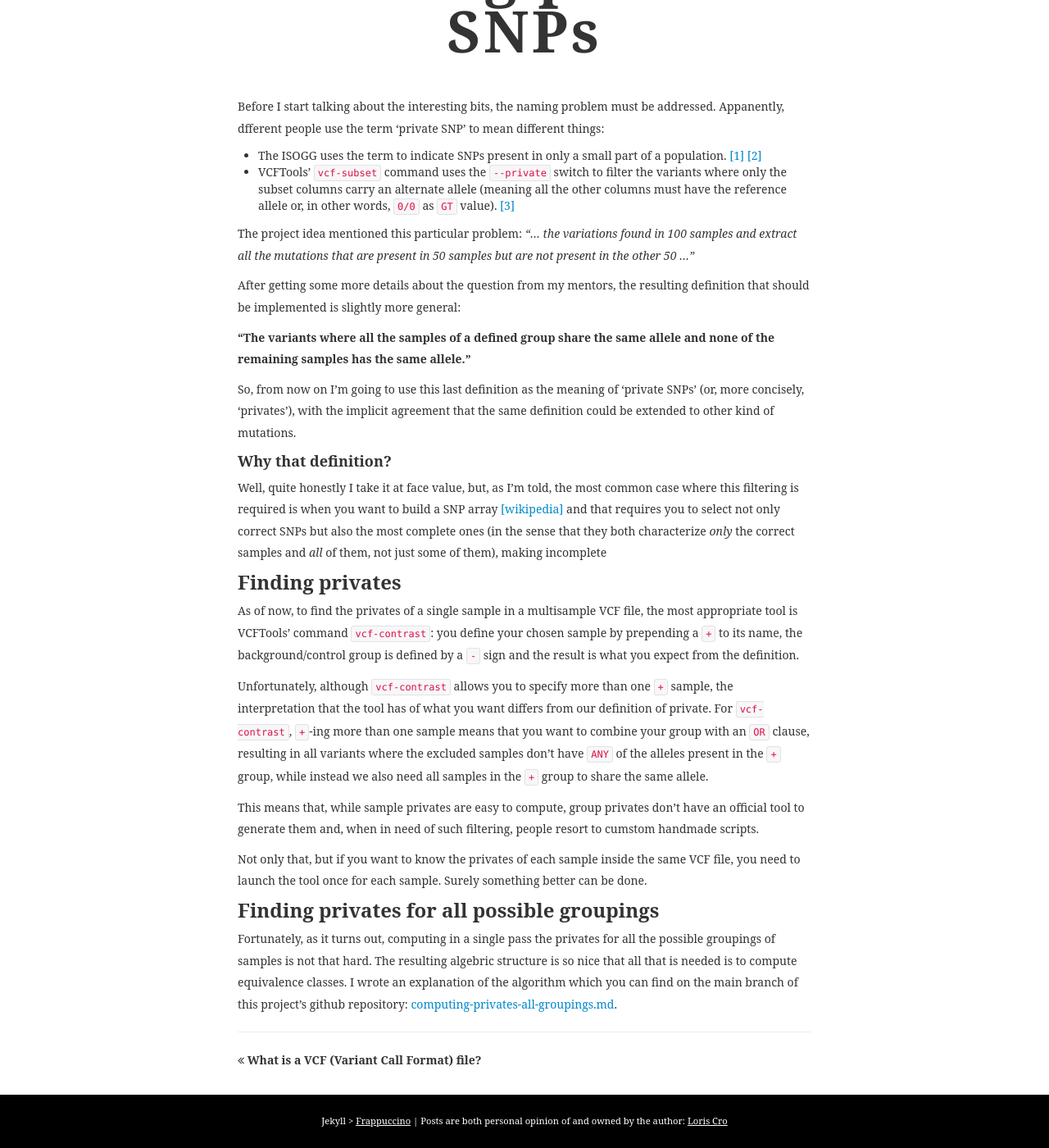
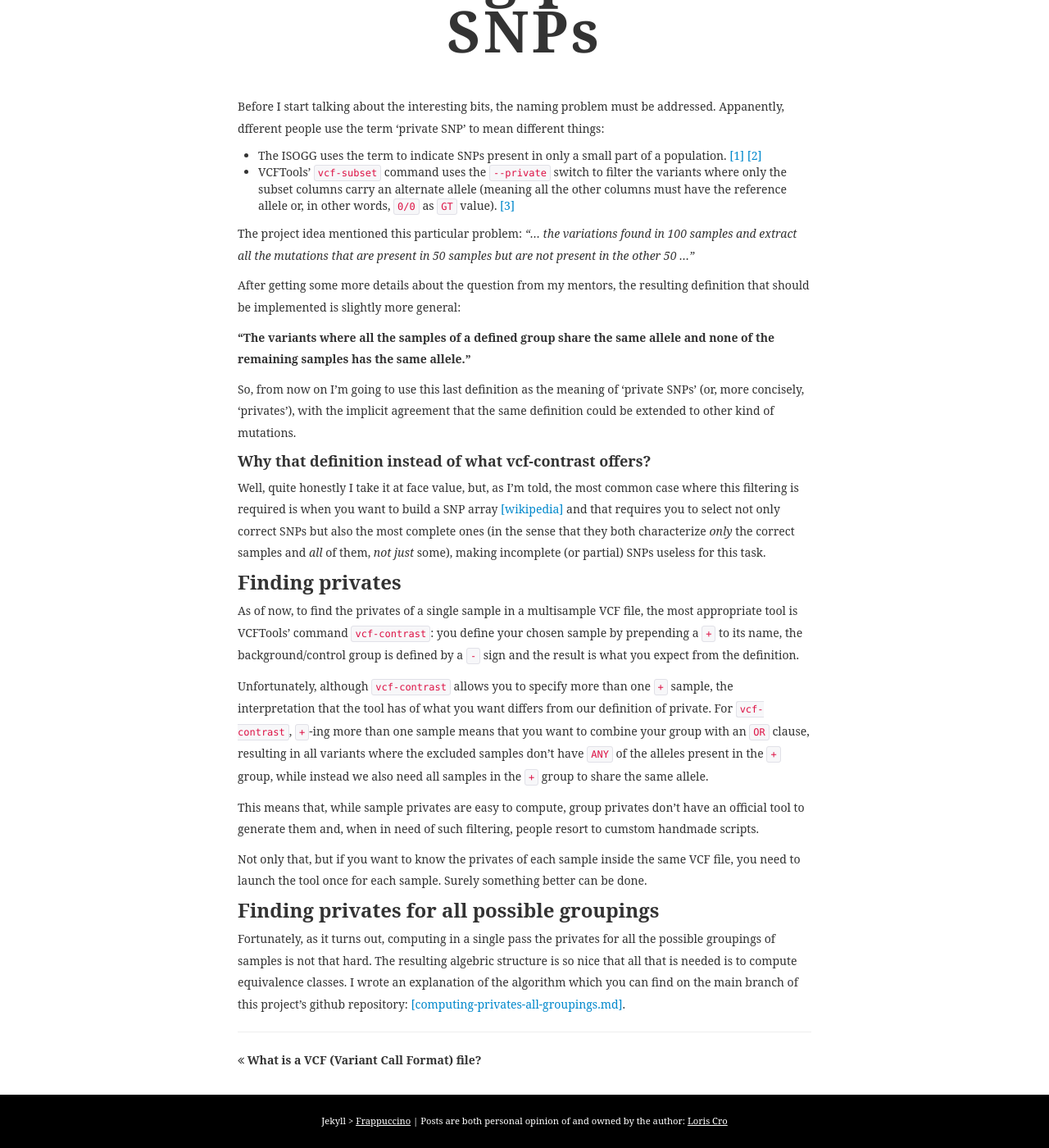
Before and after one commit to kristoff-it/GSoC-2014-OBF, a Jekyll site: the page built from _posts/2014-05-26-finding-private-characteristics.md, in a window 1280 px wide and 1400 px high, scrolled down 253 px. Shown: the whole window at 82% size. Built offline with Jekyll 4.4.1, drawn with Linux system fonts in a browser that asks for light colours; some web fonts are replaced; Markdown is read by kramdown in place of the engine named in the settings.

Commit message:
small fix

```diff
--- a/_posts/2014-05-26-finding-private-characteristics.md
+++ b/_posts/2014-05-26-finding-private-characteristics.md
@@ -18,9 +18,9 @@ After getting some more details about the question from my mentors, the resultin
 
 So, from now on I'm going to use this last definition as the meaning of 'private SNPs' (or, more concisely, 'privates'), with the implicit agreement that the same definition could be extended to other kind of mutations.
 
-#### Why that definition? ####
+#### Why that definition instead of what vcf-contrast offers? ####
 
-Well, quite honestly I take it at face value, but, as I'm told, the most common case where this filtering is required is when you want to build a SNP array [[wikipedia]](http://en.wikipedia.org/wiki/SNP_array) and that requires you to select not only correct SNPs but also the most complete ones (in the sense that they both characterize *only* the correct samples and *all* of them, not just some of them), making incomplete
+Well, quite honestly I take it at face value, but, as I'm told, the most common case where this filtering is required is when you want to build a SNP array [[wikipedia]](http://en.wikipedia.org/wiki/SNP_array) and that requires you to select not only correct SNPs but also the most complete ones (in the sense that they both characterize *only* the correct samples and *all* of them, *not just* some), making incomplete (or partial) SNPs useless for this task.
 
 
 ### Finding privates ###
@@ -38,4 +38,4 @@ Not only that, but if you want to know the privates of each sample inside the sa
 
 Fortunately, as it turns out, computing in a single pass the privates for all the possible groupings of samples is not that hard.
 The resulting algebric structure is so nice that all that is needed is to compute equivalence classes.
-I wrote an explanation of the algorithm which you can find on the main branch of this project's github repository: [computing-privates-all-groupings.md](https://github.com/kappaloris/GSoC-2014-OBF/blob/master/computing-privates-all-groupings.md).
+I wrote an explanation of the algorithm which you can find on the main branch of this project's github repository: [[computing-privates-all-groupings.md]](https://github.com/kappaloris/GSoC-2014-OBF/blob/master/computing-privates-all-groupings.md).
```
